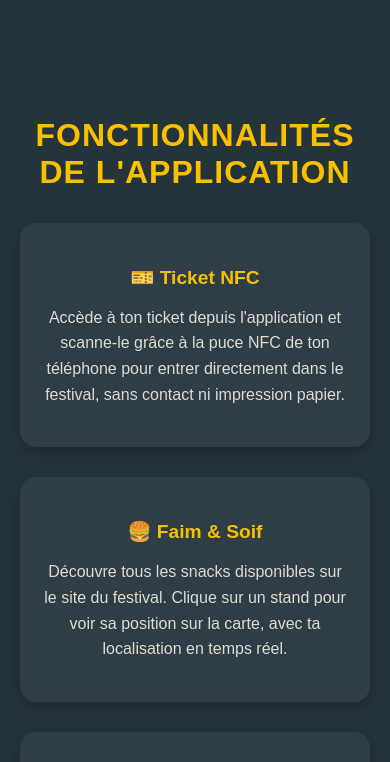
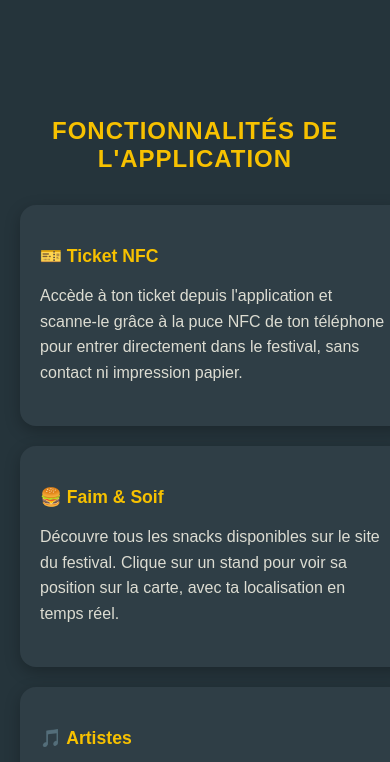
Before and after one commit to SLOWIXX/SLOWIXX.github.io, a plain HTML site: page app.html in a window 390 px wide. Shown: the part 737-1499 px from the top of the page. Drawn offline with Linux system fonts and the light colour scheme; a web font is replaced by a local one.

Commit message:
test responsive ( marche pas)

```diff
--- a/css/app.css
+++ b/css/app.css
@@ -28,6 +28,7 @@ body {
   font-family: "Futura";
   background-color: #1f2f38;
   color: #dcdcd2;
+  overflow-x: hidden;
 }
 
 
@@ -124,7 +125,7 @@ body {
 
 .features-grid {
   display: grid;
-  grid-template-columns: repeat(auto-fit, minmax(280px, 1fr));
+  grid-template-columns: repeat(3, 1fr);
   gap: 30px;
 }
 
@@ -154,6 +155,7 @@ body {
 
 .feature.full {
   grid-column: span 2;
+  width: 100%;
 }
 
 @media (max-width: 700px) {
@@ -161,3 +163,33 @@ body {
     grid-column: span 1;
   }
 }
+
+
+@media (max-width: 900px) {
+  .features-grid {
+    display: flex;
+    flex-direction: column;
+    gap: 20px;
+  }
+
+  .feature,
+  .feature.full {
+    grid-column: unset !important;
+    width: 100% !important;
+    max-width: 100%;
+  }
+
+  .feature h3 {
+    font-size: 1.1rem;
+    text-align: left;
+  }
+
+  .feature p {
+    font-size: 1rem;
+    text-align: left;
+  }
+
+  .app-features h2 {
+    font-size: 1.5rem;
+  }
+}
```
